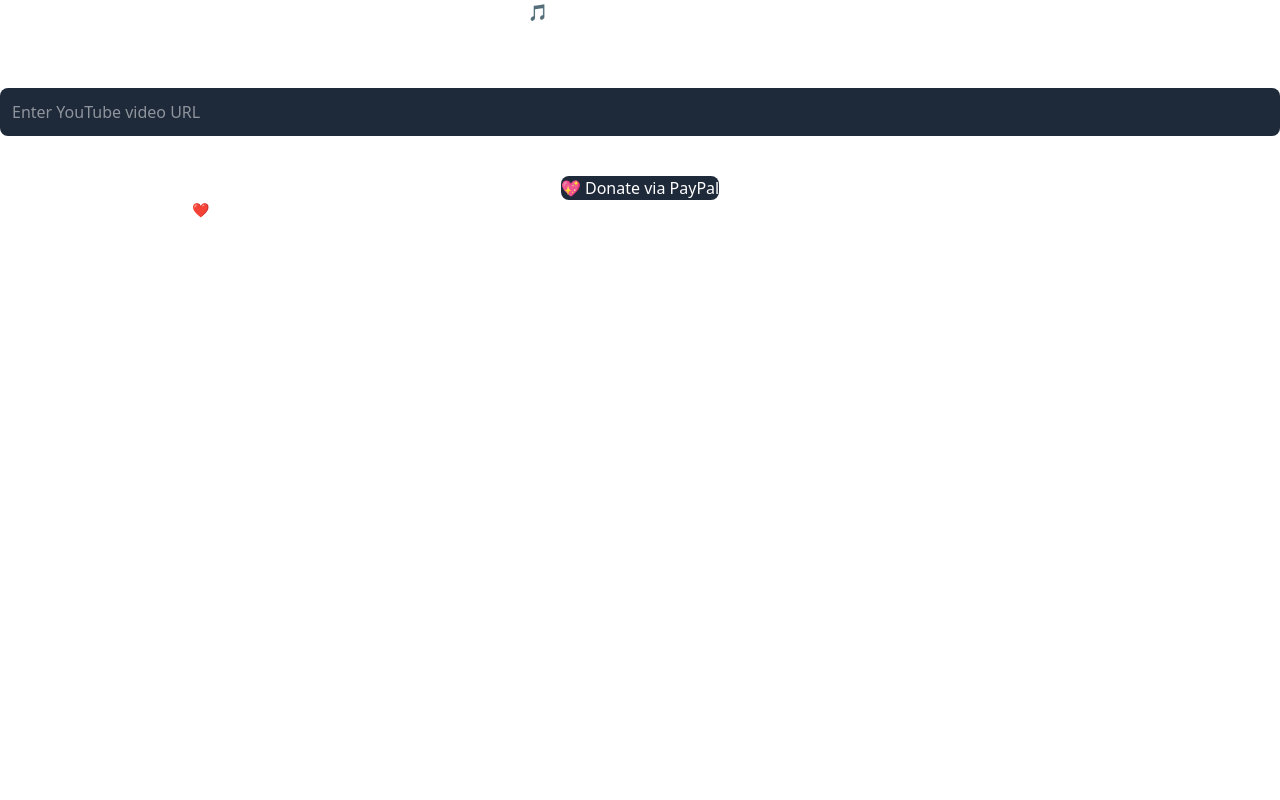
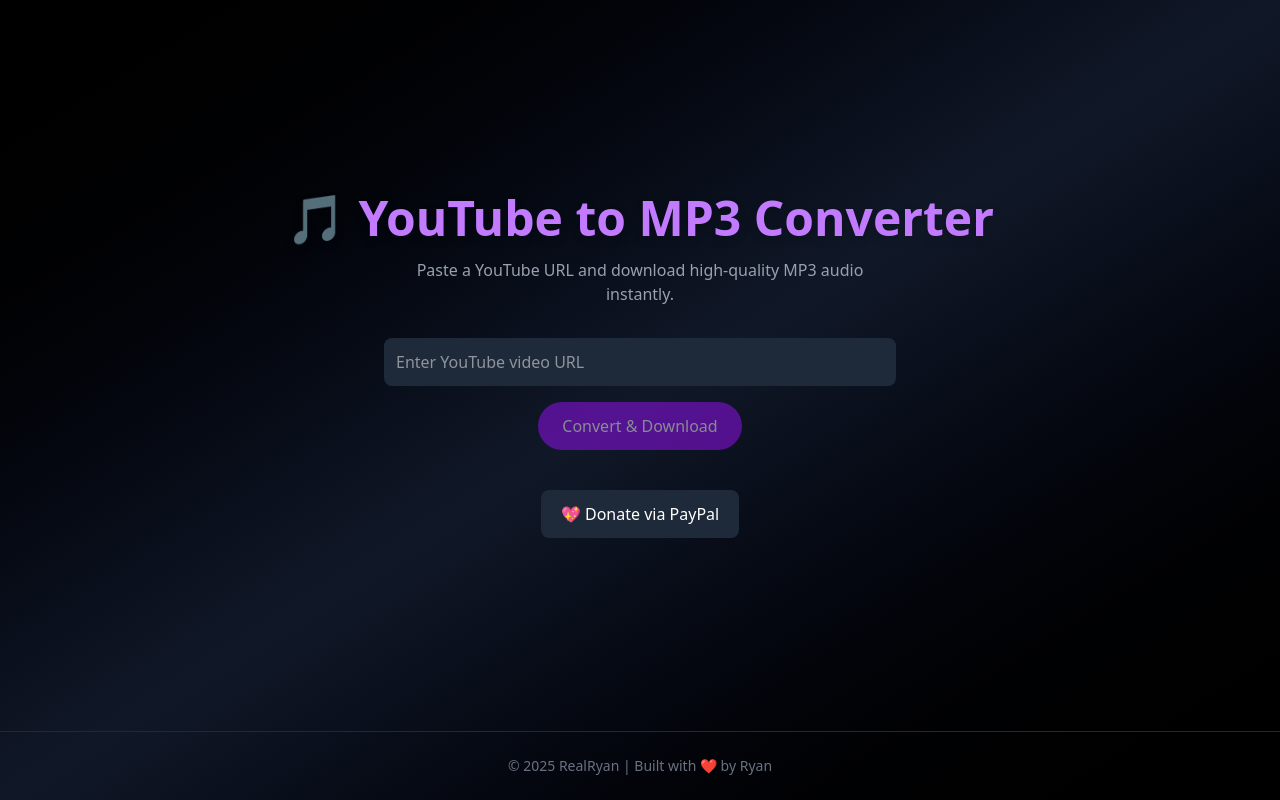
Before and after one commit to xodobyte/youtubemp3, a Next.js app: page / in a window 1280 px wide. Built offline with nearby package versions, Linux system fonts and the light colour scheme.

Commit message:
Add files via upload

```diff
--- a/output.css
+++ b/output.css
@@ -2,31 +2,44 @@
 @layer properties;
 @layer theme, base, components, utilities;
 @layer theme {
-  :root,
-  :host {
-    --font-sans:
-      ui-sans-serif, system-ui, sans-serif, "Apple Color Emoji",
+  :root, :host {
+    --font-sans: ui-sans-serif, system-ui, sans-serif, "Apple Color Emoji",
       "Segoe UI Emoji", "Segoe UI Symbol", "Noto Color Emoji";
-    --font-mono:
-      ui-monospace, SFMono-Regular, Menlo, Monaco, Consolas, "Liberation Mono",
+    --font-mono: ui-monospace, SFMono-Regular, Menlo, Monaco, Consolas, "Liberation Mono",
       "Courier New", monospace;
+    --color-red-400: oklch(70.4% 0.191 22.216);
     --color-red-500: oklch(63.7% 0.237 25.331);
     --color-green-400: oklch(79.2% 0.209 151.711);
+    --color-purple-400: oklch(71.4% 0.203 305.504);
+    --color-purple-500: oklch(62.7% 0.265 303.9);
+    --color-purple-600: oklch(55.8% 0.288 302.321);
+    --color-purple-700: oklch(49.6% 0.265 301.924);
     --color-gray-300: oklch(87.2% 0.01 258.338);
     --color-gray-400: oklch(70.7% 0.022 261.325);
     --color-gray-500: oklch(55.1% 0.027 264.364);
+    --color-gray-700: oklch(37.3% 0.034 259.733);
     --color-gray-800: oklch(27.8% 0.033 256.848);
+    --color-gray-900: oklch(21% 0.034 264.665);
     --color-black: #000;
     --color-white: #fff;
     --spacing: 0.25rem;
     --container-md: 28rem;
+    --container-lg: 32rem;
     --text-sm: 0.875rem;
     --text-sm--line-height: calc(1.25 / 0.875);
     --text-3xl: 1.875rem;
     --text-3xl--line-height: calc(2.25 / 1.875);
+    --text-4xl: 2.25rem;
+    --text-4xl--line-height: calc(2.5 / 2.25);
+    --text-5xl: 3rem;
+    --text-5xl--line-height: 1;
+    --font-weight-medium: 500;
     --font-weight-bold: 700;
+    --font-weight-extrabold: 800;
     --radius-lg: 0.5rem;
     --radius-xl: 0.75rem;
+    --drop-shadow-lg: 0 4px 4px rgb(0 0 0 / 0.15);
+    --ease-in-out: cubic-bezier(0.4, 0, 0.2, 1);
     --default-transition-duration: 150ms;
     --default-transition-timing-function: cubic-bezier(0.4, 0, 0.2, 1);
     --default-font-family: var(--font-sans);
@@ -34,31 +47,17 @@
   }
 }
 @layer base {
-  *,
-  ::after,
-  ::before,
-  ::backdrop,
-  ::file-selector-button {
+  *, ::after, ::before, ::backdrop, ::file-selector-button {
     box-sizing: border-box;
     margin: 0;
     padding: 0;
     border: 0 solid;
   }
-  html,
-  :host {
+  html, :host {
     line-height: 1.5;
     -webkit-text-size-adjust: 100%;
     tab-size: 4;
-    font-family: var(
-      --default-font-family,
-      ui-sans-serif,
-      system-ui,
-      sans-serif,
-      "Apple Color Emoji",
-      "Segoe UI Emoji",
-      "Segoe UI Symbol",
-      "Noto Color Emoji"
-    );
+    font-family: var(--default-font-family, ui-sans-serif, system-ui, sans-serif, "Apple Color Emoji", "Segoe UI Emoji", "Segoe UI Symbol", "Noto Color Emoji");
     font-feature-settings: var(--default-font-feature-settings, normal);
     font-variation-settings: var(--default-font-variation-settings, normal);
     -webkit-tap-highlight-color: transparent;
@@ -72,12 +71,7 @@
     -webkit-text-decoration: underline dotted;
     text-decoration: underline dotted;
   }
-  h1,
-  h2,
-  h3,
-  h4,
-  h5,
-  h6 {
+  h1, h2, h3, h4, h5, h6 {
     font-size: inherit;
     font-weight: inherit;
   }
@@ -86,37 +80,19 @@
     -webkit-text-decoration: inherit;
     text-decoration: inherit;
   }
-  b,
-  strong {
+  b, strong {
     font-weight: bolder;
   }
-  code,
-  kbd,
-  samp,
-  pre {
-    font-family: var(
-      --default-mono-font-family,
-      ui-monospace,
-      SFMono-Regular,
-      Menlo,
-      Monaco,
-      Consolas,
-      "Liberation Mono",
-      "Courier New",
-      monospace
-    );
+  code, kbd, samp, pre {
+    font-family: var(--default-mono-font-family, ui-monospace, SFMono-Regular, Menlo, Monaco, Consolas, "Liberation Mono", "Courier New", monospace);
     font-feature-settings: var(--default-mono-font-feature-settings, normal);
-    font-variation-settings: var(
-      --default-mono-font-variation-settings,
-      normal
-    );
+    font-variation-settings: var(--default-mono-font-variation-settings, normal);
     font-size: 1em;
   }
   small {
     font-size: 80%;
   }
-  sub,
-  sup {
+  sub, sup {
     font-size: 75%;
     line-height: 0;
     position: relative;
@@ -142,33 +118,18 @@
   summary {
     display: list-item;
   }
-  ol,
-  ul,
-  menu {
+  ol, ul, menu {
     list-style: none;
   }
-  img,
-  svg,
-  video,
-  canvas,
-  audio,
-  iframe,
-  embed,
-  object {
+  img, svg, video, canvas, audio, iframe, embed, object {
     display: block;
     vertical-align: middle;
   }
-  img,
-  video {
+  img, video {
     max-width: 100%;
     height: auto;
   }
-  button,
-  input,
-  select,
-  optgroup,
-  textarea,
-  ::file-selector-button {
+  button, input, select, optgroup, textarea, ::file-selector-button {
     font: inherit;
     font-feature-settings: inherit;
     font-variation-settings: inherit;
@@ -190,8 +151,7 @@
   ::placeholder {
     opacity: 1;
   }
-  @supports (not (-webkit-appearance: -apple-pay-button)) or
-    (contain-intrinsic-size: 1px) {
+  @supports (not (-webkit-appearance: -apple-pay-button))  or (contain-intrinsic-size: 1px) {
     ::placeholder {
       color: currentcolor;
       @supports (color: color-mix(in lab, red, red)) {
@@ -215,27 +175,16 @@
   ::-webkit-datetime-edit-fields-wrapper {
     padding: 0;
   }
-  ::-webkit-datetime-edit,
-  ::-webkit-datetime-edit-year-field,
-  ::-webkit-datetime-edit-month-field,
-  ::-webkit-datetime-edit-day-field,
-  ::-webkit-datetime-edit-hour-field,
-  ::-webkit-datetime-edit-minute-field,
-  ::-webkit-datetime-edit-second-field,
-  ::-webkit-datetime-edit-millisecond-field,
-  ::-webkit-datetime-edit-meridiem-field {
+  ::-webkit-datetime-edit, ::-webkit-datetime-edit-year-field, ::-webkit-datetime-edit-month-field, ::-webkit-datetime-edit-day-field, ::-webkit-datetime-edit-hour-field, ::-webkit-datetime-edit-minute-field, ::-webkit-datetime-edit-second-field, ::-webkit-datetime-edit-millisecond-field, ::-webkit-datetime-edit-meridiem-field {
     padding-block: 0;
   }
   :-moz-ui-invalid {
     box-shadow: none;
   }
-  button,
-  input:where([type="button"], [type="reset"], [type="submit"]),
-  ::file-selector-button {
+  button, input:where([type="button"], [type="reset"], [type="submit"]), ::file-selector-button {
     appearance: button;
   }
-  ::-webkit-inner-spin-button,
-  ::-webkit-outer-spin-button {
+  ::-webkit-inner-spin-button, ::-webkit-outer-spin-button {
     height: auto;
   }
   [hidden]:where(:not([hidden="until-found"])) {
@@ -246,14 +195,29 @@
   .mt-4 {
     margin-top: calc(var(--spacing) * 4);
   }
+  .mt-6 {
+    margin-top: calc(var(--spacing) * 6);
+  }
+  .mt-10 {
+    margin-top: calc(var(--spacing) * 10);
+  }
   .mb-4 {
     margin-bottom: calc(var(--spacing) * 4);
   }
   .mb-6 {
     margin-bottom: calc(var(--spacing) * 6);
   }
+  .mb-8 {
+    margin-bottom: calc(var(--spacing) * 8);
+  }
   .flex {
     display: flex;
+  }
+  .inline-block {
+    display: inline-block;
+  }
+  .table {
+    display: table;
   }
   .h-2 {
     height: calc(var(--spacing) * 2);
@@ -267,14 +231,29 @@
   .w-full {
     width: 100%;
   }
+  .max-w-lg {
+    max-width: var(--container-lg);
+  }
   .max-w-md {
     max-width: var(--container-md);
+  }
+  .flex-grow {
+    flex-grow: 1;
+  }
+  .border-collapse {
+    border-collapse: collapse;
+  }
+  .resize {
+    resize: both;
   }
   .flex-col {
     flex-direction: column;
   }
   .items-center {
     align-items: center;
+  }
+  .justify-between {
+    justify-content: space-between;
   }
   .justify-center {
     justify-content: center;
@@ -291,6 +270,17 @@
   .rounded-xl {
     border-radius: var(--radius-xl);
   }
+  .border {
+    border-style: var(--tw-border-style);
+    border-width: 1px;
+  }
+  .border-t {
+    border-top-style: var(--tw-border-style);
+    border-top-width: 1px;
+  }
+  .border-gray-800 {
+    border-color: var(--color-gray-800);
+  }
   .bg-black {
     background-color: var(--color-black);
   }
@@ -300,8 +290,34 @@
   .bg-gray-500 {
     background-color: var(--color-gray-500);
   }
+  .bg-gray-700 {
+    background-color: var(--color-gray-700);
+  }
   .bg-gray-800 {
     background-color: var(--color-gray-800);
+  }
+  .bg-purple-500 {
+    background-color: var(--color-purple-500);
+  }
+  .bg-purple-600 {
+    background-color: var(--color-purple-600);
+  }
+  .bg-gradient-to-br {
+    --tw-gradient-position: to bottom right in oklab;
+    background-image: linear-gradient(var(--tw-gradient-stops));
+  }
+  .from-black {
+    --tw-gradient-from: var(--color-black);
+    --tw-gradient-stops: var(--tw-gradient-via-stops, var(--tw-gradient-position), var(--tw-gradient-from) var(--tw-gradient-from-position), var(--tw-gradient-to) var(--tw-gradient-to-position));
+  }
+  .via-gray-900 {
+    --tw-gradient-via: var(--color-gray-900);
+    --tw-gradient-via-stops: var(--tw-gradient-position), var(--tw-gradient-from) var(--tw-gradient-from-position), var(--tw-gradient-via) var(--tw-gradient-via-position), var(--tw-gradient-to) var(--tw-gradient-to-position);
+    --tw-gradient-stops: var(--tw-gradient-via-stops);
+  }
+  .to-black {
+    --tw-gradient-to: var(--color-black);
+    --tw-gradient-stops: var(--tw-gradient-via-stops, var(--tw-gradient-position), var(--tw-gradient-from) var(--tw-gradient-from-position), var(--tw-gradient-to) var(--tw-gradient-to-position));
   }
   .p-3 {
     padding: calc(var(--spacing) * 3);
@@ -309,15 +325,34 @@
   .p-4 {
     padding: calc(var(--spacing) * 4);
   }
+  .p-6 {
+    padding: calc(var(--spacing) * 6);
+  }
+  .px-5 {
+    padding-inline: calc(var(--spacing) * 5);
+  }
   .px-6 {
     padding-inline: calc(var(--spacing) * 6);
   }
   .py-2 {
     padding-block: calc(var(--spacing) * 2);
   }
+  .py-3 {
+    padding-block: calc(var(--spacing) * 3);
+  }
+  .py-6 {
+    padding-block: calc(var(--spacing) * 6);
+  }
+  .text-center {
+    text-align: center;
+  }
   .text-3xl {
     font-size: var(--text-3xl);
     line-height: var(--tw-leading, var(--text-3xl--line-height));
+  }
+  .text-4xl {
+    font-size: var(--text-4xl);
+    line-height: var(--tw-leading, var(--text-4xl--line-height));
   }
   .text-sm {
     font-size: var(--text-sm);
@@ -327,11 +362,31 @@
     --tw-font-weight: var(--font-weight-bold);
     font-weight: var(--font-weight-bold);
   }
+  .font-extrabold {
+    --tw-font-weight: var(--font-weight-extrabold);
+    font-weight: var(--font-weight-extrabold);
+  }
+  .font-medium {
+    --tw-font-weight: var(--font-weight-medium);
+    font-weight: var(--font-weight-medium);
+  }
   .text-gray-300 {
     color: var(--color-gray-300);
   }
+  .text-gray-400 {
+    color: var(--color-gray-400);
+  }
+  .text-gray-500 {
+    color: var(--color-gray-500);
+  }
   .text-green-400 {
     color: var(--color-green-400);
+  }
+  .text-purple-400 {
+    color: var(--color-purple-400);
+  }
+  .text-red-400 {
+    color: var(--color-red-400);
   }
   .text-red-500 {
     color: var(--color-red-500);
@@ -339,17 +394,33 @@
   .text-white {
     color: var(--color-white);
   }
+  .underline {
+    text-decoration-line: underline;
+  }
+  .outline {
+    outline-style: var(--tw-outline-style);
+    outline-width: 1px;
+  }
+  .drop-shadow-lg {
+    --tw-drop-shadow-size: drop-shadow(0 4px 4px var(--tw-drop-shadow-color, rgb(0 0 0 / 0.15)));
+    --tw-drop-shadow: drop-shadow(var(--drop-shadow-lg));
+    filter: var(--tw-blur,) var(--tw-brightness,) var(--tw-contrast,) var(--tw-grayscale,) var(--tw-hue-rotate,) var(--tw-invert,) var(--tw-saturate,) var(--tw-sepia,) var(--tw-drop-shadow,);
+  }
+  .filter {
+    filter: var(--tw-blur,) var(--tw-brightness,) var(--tw-contrast,) var(--tw-grayscale,) var(--tw-hue-rotate,) var(--tw-invert,) var(--tw-saturate,) var(--tw-sepia,) var(--tw-drop-shadow,);
+  }
   .transition-all {
     transition-property: all;
-    transition-timing-function: var(
-      --tw-ease,
-      var(--default-transition-timing-function)
-    );
+    transition-timing-function: var(--tw-ease, var(--default-transition-timing-function));
     transition-duration: var(--tw-duration, var(--default-transition-duration));
   }
   .duration-300 {
     --tw-duration: 300ms;
     transition-duration: 300ms;
+  }
+  .ease-in-out {
+    --tw-ease: var(--ease-in-out);
+    transition-timing-function: var(--ease-in-out);
   }
   .ease-linear {
     --tw-ease: linear;
@@ -362,8 +433,155 @@
       }
     }
   }
+  .hover\:bg-gray-700 {
+    &:hover {
+      @media (hover: hover) {
+        background-color: var(--color-gray-700);
+      }
+    }
+  }
+  .hover\:bg-purple-700 {
+    &:hover {
+      @media (hover: hover) {
+        background-color: var(--color-purple-700);
+      }
+    }
+  }
+  .focus\:ring-2 {
+    &:focus {
+      --tw-ring-shadow: var(--tw-ring-inset,) 0 0 0 calc(2px + var(--tw-ring-offset-width)) var(--tw-ring-color, currentcolor);
+      box-shadow: var(--tw-inset-shadow), var(--tw-inset-ring-shadow), var(--tw-ring-offset-shadow), var(--tw-ring-shadow), var(--tw-shadow);
+    }
+  }
+  .focus\:ring-purple-500 {
+    &:focus {
+      --tw-ring-color: var(--color-purple-500);
+    }
+  }
+  .focus\:outline-none {
+    &:focus {
+      --tw-outline-style: none;
+      outline-style: none;
+    }
+  }
+  .disabled\:opacity-50 {
+    &:disabled {
+      opacity: 50%;
+    }
+  }
+  .md\:text-5xl {
+    @media (width >= 48rem) {
+      font-size: var(--text-5xl);
+      line-height: var(--tw-leading, var(--text-5xl--line-height));
+    }
+  }
+}
+@property --tw-border-style {
+  syntax: "*";
+  inherits: false;
+  initial-value: solid;
+}
+@property --tw-gradient-position {
+  syntax: "*";
+  inherits: false;
+}
+@property --tw-gradient-from {
+  syntax: "<color>";
+  inherits: false;
+  initial-value: #0000;
+}
+@property --tw-gradient-via {
+  syntax: "<color>";
+  inherits: false;
+  initial-value: #0000;
+}
+@property --tw-gradient-to {
+  syntax: "<color>";
+  inherits: false;
+  initial-value: #0000;
+}
+@property --tw-gradient-stops {
+  syntax: "*";
+  inherits: false;
+}
+@property --tw-gradient-via-stops {
+  syntax: "*";
+  inherits: false;
+}
+@property --tw-gradient-from-position {
+  syntax: "<length-percentage>";
+  inherits: false;
+  initial-value: 0%;
+}
+@property --tw-gradient-via-position {
+  syntax: "<length-percentage>";
+  inherits: false;
+  initial-value: 50%;
+}
+@property --tw-gradient-to-position {
+  syntax: "<length-percentage>";
+  inherits: false;
+  initial-value: 100%;
 }
 @property --tw-font-weight {
+  syntax: "*";
+  inherits: false;
+}
+@property --tw-outline-style {
+  syntax: "*";
+  inherits: false;
+  initial-value: solid;
+}
+@property --tw-blur {
+  syntax: "*";
+  inherits: false;
+}
+@property --tw-brightness {
+  syntax: "*";
+  inherits: false;
+}
+@property --tw-contrast {
+  syntax: "*";
+  inherits: false;
+}
+@property --tw-grayscale {
+  syntax: "*";
+  inherits: false;
+}
+@property --tw-hue-rotate {
+  syntax: "*";
+  inherits: false;
+}
+@property --tw-invert {
+  syntax: "*";
+  inherits: false;
+}
+@property --tw-opacity {
+  syntax: "*";
+  inherits: false;
+}
+@property --tw-saturate {
+  syntax: "*";
+  inherits: false;
+}
+@property --tw-sepia {
+  syntax: "*";
+  inherits: false;
+}
+@property --tw-drop-shadow {
+  syntax: "*";
+  inherits: false;
+}
+@property --tw-drop-shadow-color {
+  syntax: "*";
+  inherits: false;
+}
+@property --tw-drop-shadow-alpha {
+  syntax: "<percentage>";
+  inherits: false;
+  initial-value: 100%;
+}
+@property --tw-drop-shadow-size {
   syntax: "*";
   inherits: false;
 }
@@ -375,16 +593,115 @@
   syntax: "*";
   inherits: false;
 }
+@property --tw-shadow {
+  syntax: "*";
+  inherits: false;
+  initial-value: 0 0 #0000;
+}
+@property --tw-shadow-color {
+  syntax: "*";
+  inherits: false;
+}
+@property --tw-shadow-alpha {
+  syntax: "<percentage>";
+  inherits: false;
+  initial-value: 100%;
+}
+@property --tw-inset-shadow {
+  syntax: "*";
+  inherits: false;
+  initial-value: 0 0 #0000;
+}
+@property --tw-inset-shadow-color {
+  syntax: "*";
+  inherits: false;
+}
+@property --tw-inset-shadow-alpha {
+  syntax: "<percentage>";
+  inherits: false;
+  initial-value: 100%;
+}
+@property --tw-ring-color {
+  syntax: "*";
+  inherits: false;
+}
+@property --tw-ring-shadow {
+  syntax: "*";
+  inherits: false;
+  initial-value: 0 0 #0000;
+}
+@property --tw-inset-ring-color {
+  syntax: "*";
+  inherits: false;
+}
+@property --tw-inset-ring-shadow {
+  syntax: "*";
+  inherits: false;
+  initial-value: 0 0 #0000;
+}
+@property --tw-ring-inset {
+  syntax: "*";
+  inherits: false;
+}
+@property --tw-ring-offset-width {
+  syntax: "<length>";
+  inherits: false;
+  initial-value: 0px;
+}
+@property --tw-ring-offset-color {
+  syntax: "*";
+  inherits: false;
+  initial-value: #fff;
+}
+@property --tw-ring-offset-shadow {
+  syntax: "*";
+  inherits: false;
+  initial-value: 0 0 #0000;
+}
 @layer properties {
-  @supports ((-webkit-hyphens: none) and (not (margin-trim: inline))) or
-    ((-moz-orient: inline) and (not (color: rgb(from red r g b)))) {
-    *,
-    ::before,
-    ::after,
-    ::backdrop {
+  @supports ((-webkit-hyphens: none) and (not (margin-trim: inline))) or ((-moz-orient: inline) and (not (color:rgb(from red r g b)))) {
+    *, ::before, ::after, ::backdrop {
+      --tw-border-style: solid;
+      --tw-gradient-position: initial;
+      --tw-gradient-from: #0000;
+      --tw-gradient-via: #0000;
+      --tw-gradient-to: #0000;
+      --tw-gradient-stops: initial;
+      --tw-gradient-via-stops: initial;
+      --tw-gradient-from-position: 0%;
+      --tw-gradient-via-position: 50%;
+      --tw-gradient-to-position: 100%;
       --tw-font-weight: initial;
+      --tw-outline-style: solid;
+      --tw-blur: initial;
+      --tw-brightness: initial;
+      --tw-contrast: initial;
+      --tw-grayscale: initial;
+      --tw-hue-rotate: initial;
+      --tw-invert: initial;
+      --tw-opacity: initial;
+      --tw-saturate: initial;
+      --tw-sepia: initial;
+      --tw-drop-shadow: initial;
+      --tw-drop-shadow-color: initial;
+      --tw-drop-shadow-alpha: 100%;
+      --tw-drop-shadow-size: initial;
       --tw-duration: initial;
       --tw-ease: initial;
+      --tw-shadow: 0 0 #0000;
+      --tw-shadow-color: initial;
+      --tw-shadow-alpha: 100%;
+      --tw-inset-shadow: 0 0 #0000;
+      --tw-inset-shadow-color: initial;
+      --tw-inset-shadow-alpha: 100%;
+      --tw-ring-color: initial;
+      --tw-ring-shadow: 0 0 #0000;
+      --tw-inset-ring-color: initial;
+      --tw-inset-ring-shadow: 0 0 #0000;
+      --tw-ring-inset: initial;
+      --tw-ring-offset-width: 0px;
+      --tw-ring-offset-color: #fff;
+      --tw-ring-offset-shadow: 0 0 #0000;
     }
   }
 }
```
